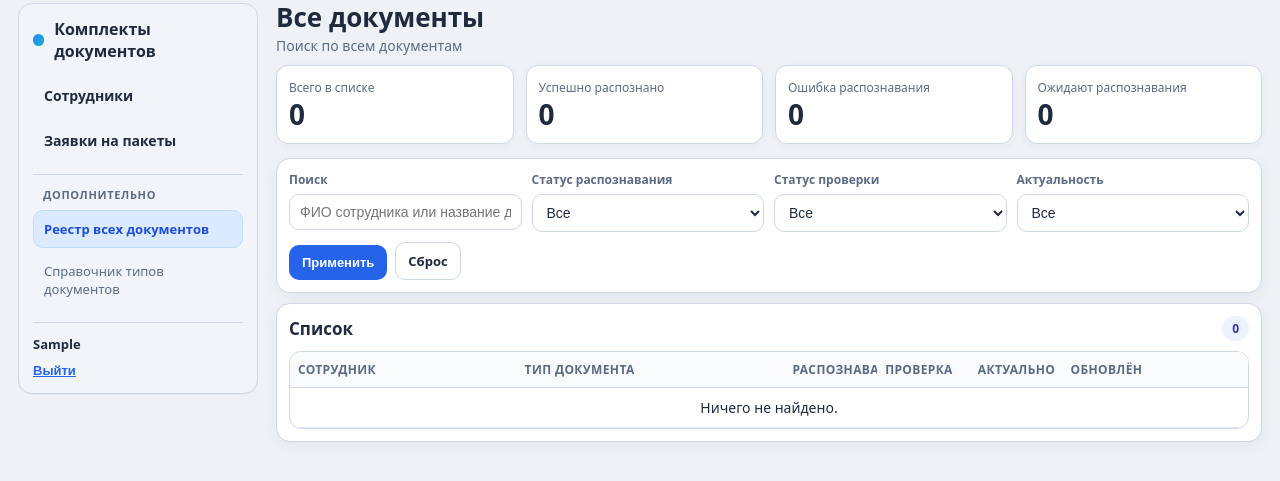
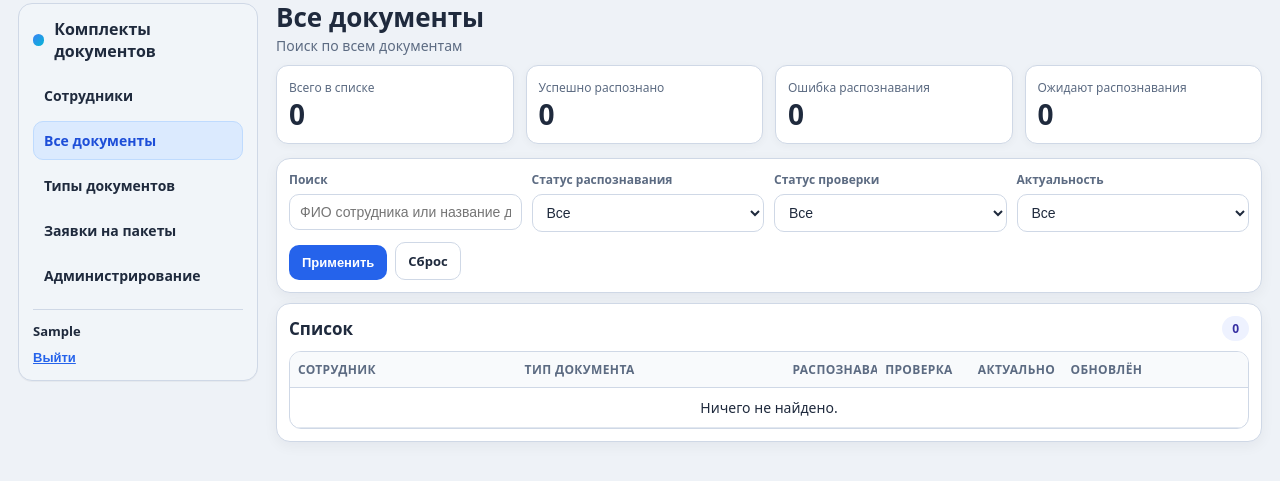
Before and after one commit to ZhanibekDD/dms-nas, a Django app: page /workspace/pass-docs/documents/ in a window 1280 px wide. Shown: the part 13-494 px from the top of the page. Run offline with Django 5.2, Linux system fonts and the light colour scheme; the visitor is signed in with stand-in values (Sample User, id 1); data that the repository does not hold is empty.

Commit message:
fix(ui): полное левое меню (сотрудники, документы, типы, заявки, админка)
Made-with: Cursor

```diff
--- a/dms-nas/apps/web_admin/adminpanel/static/adminpanel/css/pass_docs_workspace.css
+++ b/dms-nas/apps/web_admin/adminpanel/static/adminpanel/css/pass_docs_workspace.css
@@ -150,39 +150,6 @@ body.pass-docs-workspace .content-wrapper > .content {
   background: var(--pd-primary-soft);
   color: #1d4ed8;
   border-color: #bfdbfe;
-}
-
-.pd-nav-secondary {
-  margin-top: 14px;
-  padding-top: 12px;
-  border-top: 1px solid var(--pd-line);
-  display: grid;
-  gap: 4px;
-}
-
-.pd-nav-secondary__title {
-  margin: 0 0 4px;
-  padding: 0 10px;
-  font-size: 11px;
-  font-weight: 700;
-  letter-spacing: 0.06em;
-  text-transform: uppercase;
-  color: var(--pd-muted);
-}
-
-.pd-nav__link--secondary {
-  font-size: 13px;
-  font-weight: 500;
-  color: var(--pd-muted);
-}
-
-.pd-nav__link--secondary:hover {
-  color: var(--pd-text);
-}
-
-.pd-nav__link--secondary.is-active {
-  color: #1d4ed8;
-  font-weight: 700;
 }
 
 .pd-sidebar__footer {
--- a/dms-nas/apps/web_admin/adminpanel/templates/adminpanel/pass_docs_base.html
+++ b/dms-nas/apps/web_admin/adminpanel/templates/adminpanel/pass_docs_base.html
@@ -26,13 +26,11 @@
       </a>
       <nav class="pd-nav">
         <a class="pd-nav__link{% if pass_docs_active == 'employees' %} is-active{% endif %}" href="{% url 'pass_docs_employees' %}">Сотрудники</a>
+        <a class="pd-nav__link{% if pass_docs_active == 'documents' %} is-active{% endif %}" href="{% url 'pass_docs_documents' %}">Все документы</a>
+        <a class="pd-nav__link{% if pass_docs_active == 'types' %} is-active{% endif %}" href="{% url 'pass_docs_document_types' %}">Типы документов</a>
         <a class="pd-nav__link{% if pass_docs_active == 'packages' %} is-active{% endif %}" href="{% url 'pass_docs_package_requests' %}">Заявки на пакеты</a>
+        <a class="pd-nav__link" href="{% url 'admin:index' %}">Администрирование</a>
       </nav>
-      <div class="pd-nav-secondary">
-        <p class="pd-nav-secondary__title">Дополнительно</p>
-        <a class="pd-nav__link pd-nav__link--secondary{% if pass_docs_active == 'documents' %} is-active{% endif %}" href="{% url 'pass_docs_documents' %}">Реестр всех документов</a>
-        <a class="pd-nav__link pd-nav__link--secondary{% if pass_docs_active == 'types' %} is-active{% endif %}" href="{% url 'pass_docs_document_types' %}">Справочник типов документов</a>
-      </div>
       <div class="pd-sidebar__footer">
         <div class="pd-userbar">
           <span class="pd-userbar__name">{% firstof request.user.get_short_name request.user.get_username %}</span>
```
